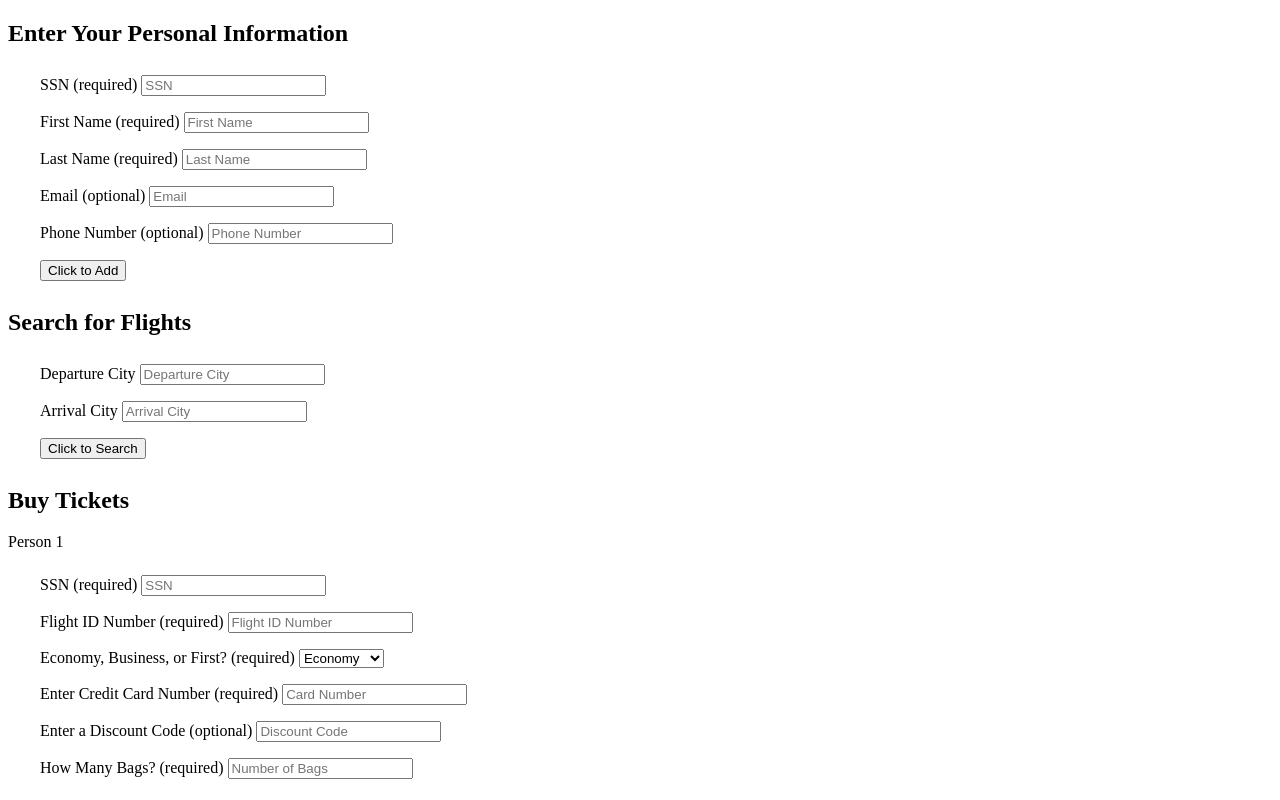
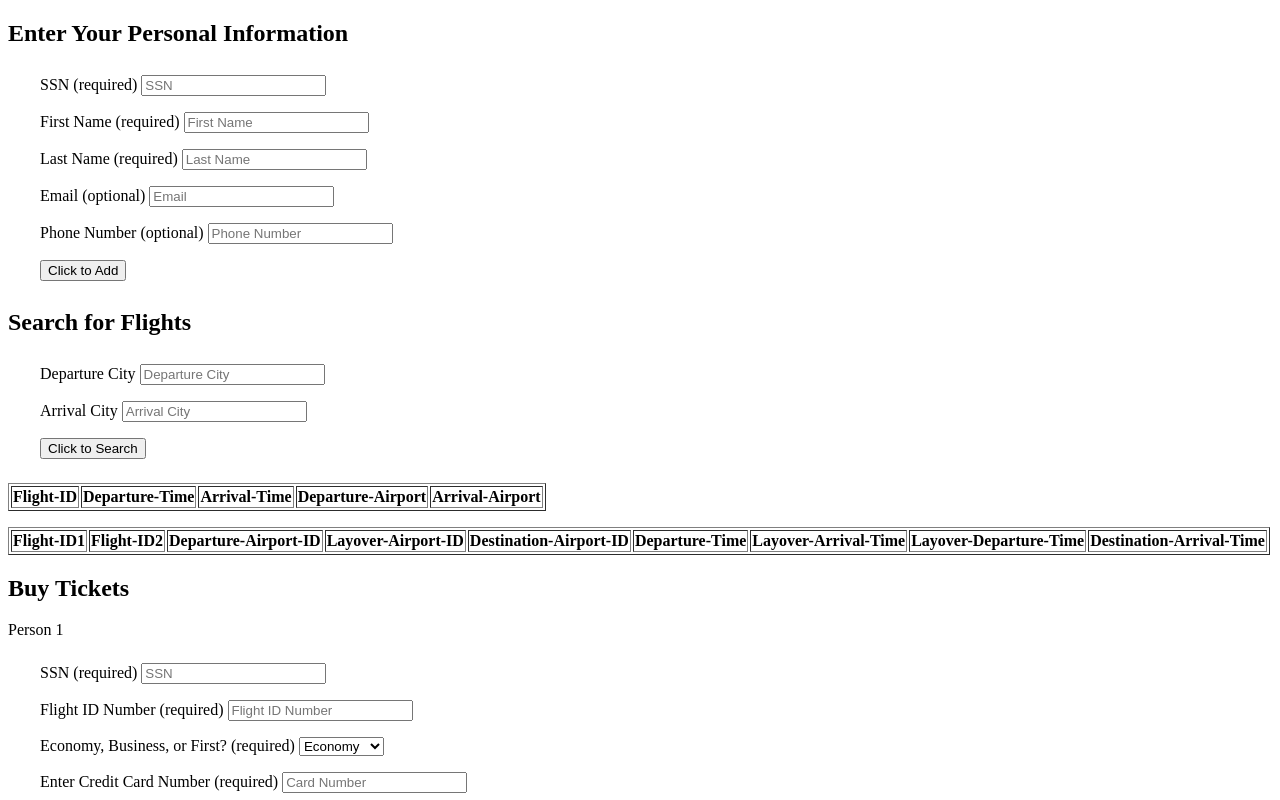
Before and after one commit to TheWBurg/3380hw3, a website: page inputForm.html in a window 1280 px wide. Shown: the top 800 px of the page. Drawn offline with Linux system fonts and the light colour scheme.

Commit message:
Update inputForm.html
2 tables created to display nonconnected and connected flights under the searchFlights method.

```diff
--- a/inputForm.html
+++ b/inputForm.html
@@ -61,6 +61,41 @@
             </div>
             <p id="flightFesults"></p>
         </div>
+        <!--adding table to insert flight information into-->
+        <table border = "1">
+            <thead>
+                <tr>
+                    <th>Flight-ID</th>
+                    <th>Departure-Time</th>
+                    <th>Arrival-Time</th>
+                    <th>Departure-Airport</th>
+                    <th>Arrival-Airport</th>
+                </tr>
+            </thead>
+            <!--flightInfo is edited in exported.js-->
+            <tbody id = "flightInfo">
+            </tbody>
+        </table>
+        <p id = "connectedFlightResults"></p>
+        <table border = "1">
+            <thead>
+                <tr>
+                    <th>Flight-ID1</th>
+                    <th>Flight-ID2</th>
+                    <th>Departure-Airport-ID</th>
+                    <th>Layover-Airport-ID</th>
+                    <th>Destination-Airport-ID</th>
+                    <th>Departure-Time</th>
+                    <th>Layover-Arrival-Time</th>
+                    <th>Layover-Departure-Time</th>
+                    <th>Destination-Arrival-Time</th>
+                </tr>
+            </thead>
+            <!--flightInfo is edited in exported.js-->
+            <tbody id = "connectedFlightInfo">
+            </tbody>
+        </table>
+
     </form>
         <div class="buyTicket">
             <h2>Buy Tickets</h2>
```
